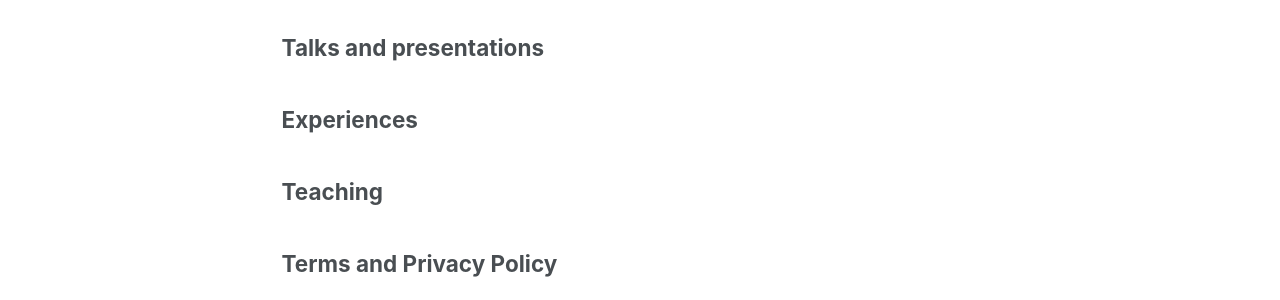
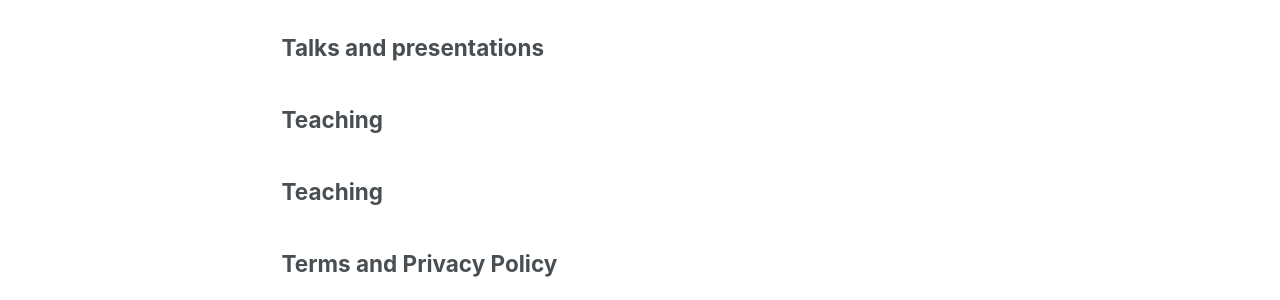
Before and after one commit to dcnhan/dcnhan.github.io, a Jekyll site: the page built from _pages/page-archive.html, in a window 1280 px wide. Shown: the part 1516-1816 px from the top of the page. Built offline with Jekyll 4.4.1, drawn with Linux system fonts in a browser that asks for light colours.

Commit message:
Build website

```diff
--- a/_pages/teaching.md
+++ b/_pages/teaching.md
@@ -1,6 +1,6 @@
 ---
-title: "Experiences"
-permalink: /experience/
+title: "Teaching"
+permalink: /teaching/
 author_profile: true
 ---
 
```
